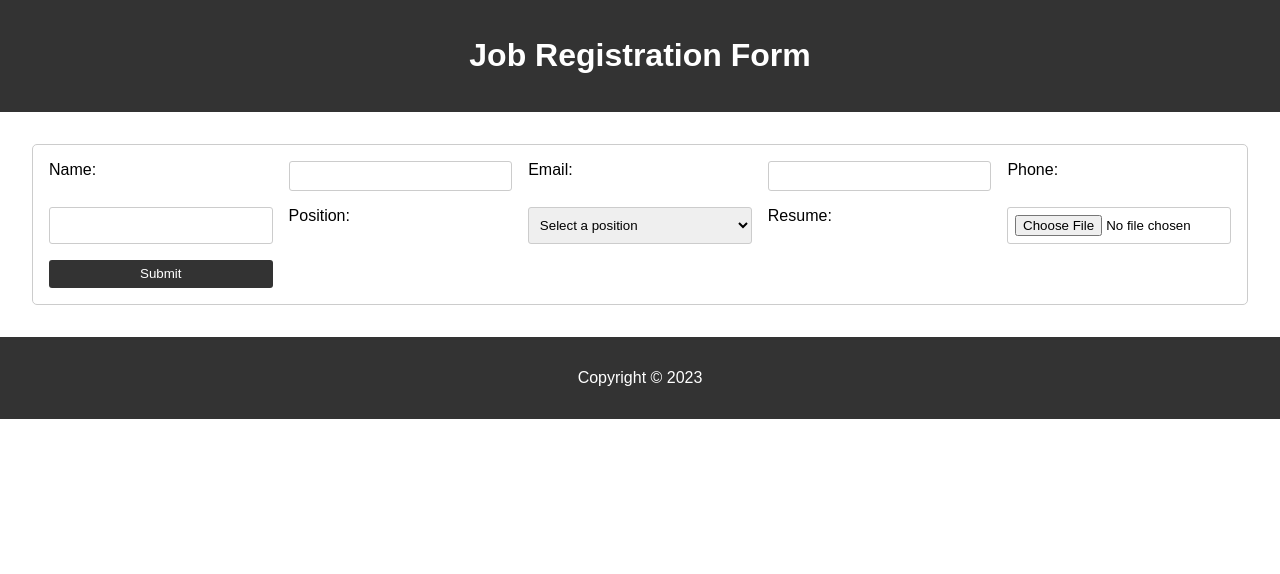
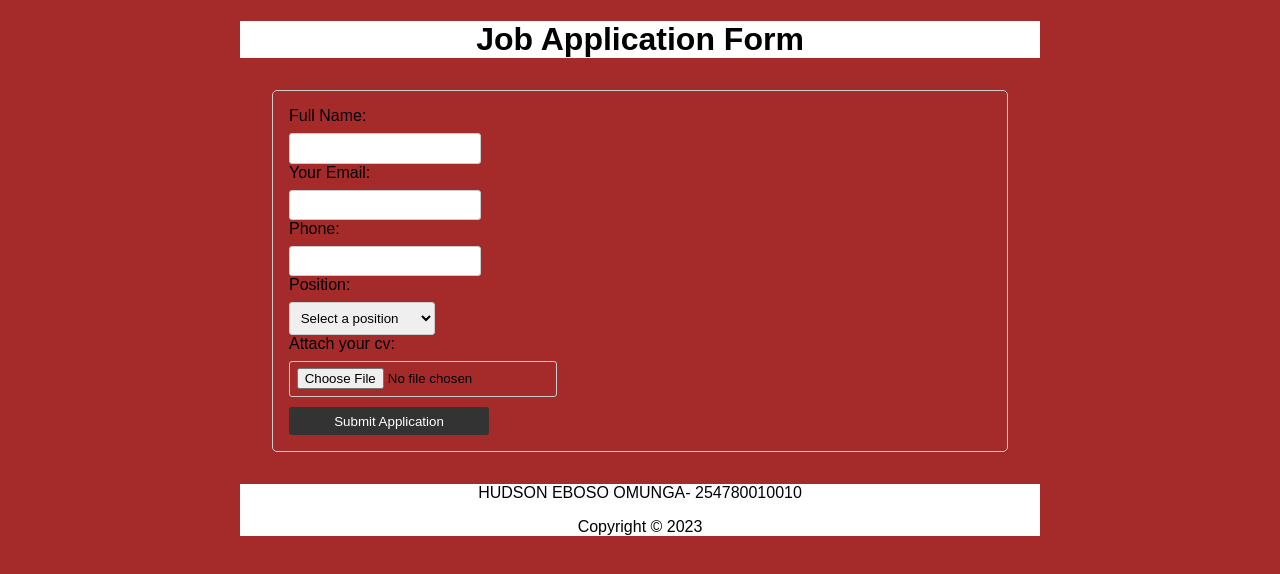
Before and after one commit to ebosoh/job_application_form, a plain HTML site: page index.html in a window 1280 px wide. Drawn offline with Linux system fonts and the light colour scheme.

Commit message:
Add hover effects, bg-color, etc

```diff
--- a/index.html
+++ b/index.html
@@ -7,15 +7,18 @@
     <link rel="stylesheet" href="style.css">
   </head>
   <body>
+    <div id = "wraper">
     <header>
-      <h1>Job Registration Form</h1>
+      <h1>Job Application Form</h1>
     </header>
     <main>
+
       <form>
-        <label for="name">Name:</label>
+        <div id = "main-form">
+        <label for="name">Full Name:</label>
         <input type="text" id="name" name="name" required>
 
-        <label for="email">Email:</label>
+        <label for="email">Your Email:</label>
         <input type="email" id="email" name="email" required>
 
         <label for="phone">Phone:</label>
@@ -24,19 +27,24 @@
         <label for="position">Position:</label>
         <select id="position" name="position" required>
           <option value="">Select a position</option>
-          <option value="developer">Developer</option>
-          <option value="designer">Designer</option>
-          <option value="marketing">Marketing</option>
+          <option value="developer">Web Developer</option>
+          <option value="designer">Graphics Designer</option>
+          <option value="marketing">Marketing Director</option>
         </select>
 
-        <label for="resume">Resume:</label>
+        <label for="resume">Attach your cv:</label>
         <input type="file" id="resume" name="resume" accept=".pdf,.doc,.docx" required>
 
-        <button type="submit">Submit</button>
+        <button type="submit">Submit Application</button>
+      </div>
       </form>
+
     </main>
     <footer>
+
+      <p>HUDSON EBOSO OMUNGA- 254780010010</p>
       <p>Copyright © 2023</p>
     </footer>
+  </div>
   </body>
 </html>
--- a/style.css
+++ b/style.css
@@ -2,17 +2,22 @@ body {
     font-family: Arial, sans-serif;
     margin: 0;
     padding: 0;
+    height: auto;
+    background-color: brown;
+
   }
 
   header {
-    background-color: #333;
-    color: #fff;
-    padding: 1em;
+    background-color: white;
+    color: black;
+    /*padding: 1em;*/
     text-align: center;
+    height: auto;
   }
 
   main {
     margin: 2em;
+    border: blue;
   }
 
   form {
@@ -42,15 +47,27 @@ body {
     background-color: #333;
     color: #fff;
     cursor: pointer;
+    width: 200px;
+    position: relative;
+    margin-right: 500px;
+    margin-top: 10px;
+
   }
 
   button[type="submit"]:hover {
-    background-color: #444;
+    background-color: blue;
+
+
   }
 
   footer {
-    background-color: #333;
-    color: #fff;
-    padding: 1em;
+    background-color: white;
+    color: black;
+    /*padding: 5px;*/
     text-align: center;
   }
+
+  #wraper { width: 800px; margin:  auto;
+
+
+  }
```
